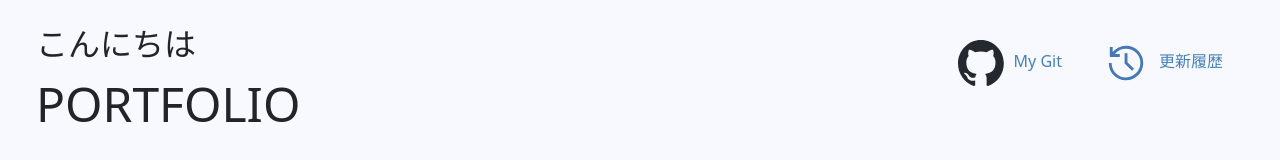
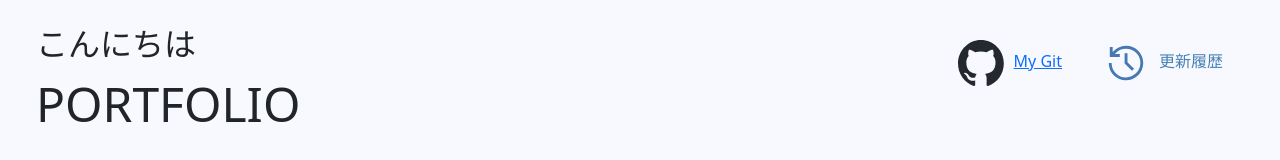
Before and after one commit to momotabetai0110/PORTAL, a Vue app: page / in a window 1280 px wide. Shown: the top 160 px of the page. Built offline with nearby package versions, Linux system fonts and the light colour scheme; the HTML template or start-up script is replaced by a standard one.

Commit message:
No13(gitへのリンク追加)

```diff
--- a/src/Portal/PortalPage.vue
+++ b/src/Portal/PortalPage.vue
@@ -7,7 +7,7 @@
                 </div>
             </div>
             <div class="header-menu">
-                <div class="icon"><img src="./assets/img/github.svg" alt="github">My Git</div>
+                <a class="icon" href="https://github.com/momotabetai0110"><img src="./assets/img/github.svg" alt="github">My Git</a>
                 <div class="icon" @click="setModal(1)"><img src="./assets/img/history.svg" alt="history">更新履歴 </div>
             </div>
         </div>
```
